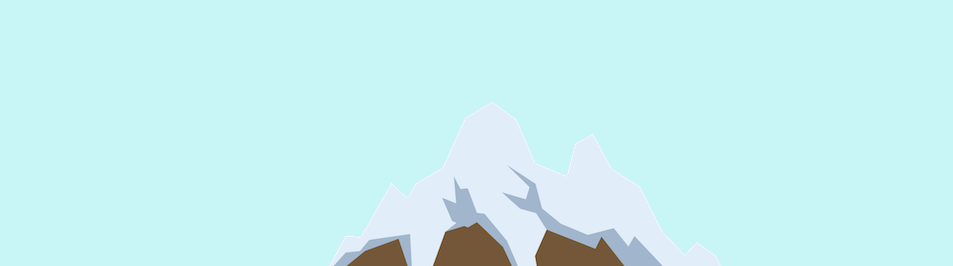
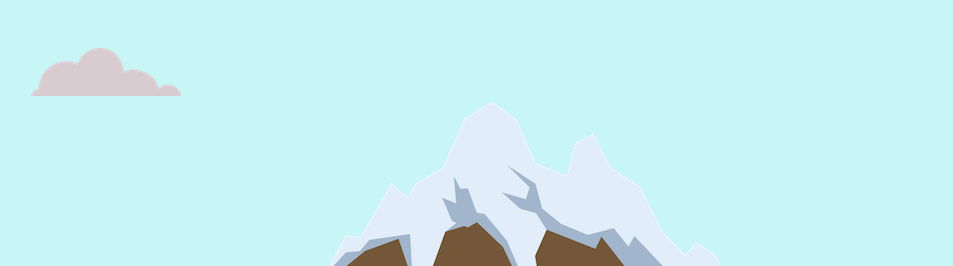
Before and after one commit to AceHunterr/My-Page, a plain HTML site: page index.html in a window 1280 px wide. Shown: the part 534-800 px from the top of the page, without its empty margins (119-1072 px from the left). Drawn offline with Linux system fonts and the light colour scheme.

Commit message:
Update index.html

```diff
--- a/index.html
+++ b/index.html
@@ -15,7 +15,7 @@
         <h1>I'm Mehul</h1>
         <h2 class="front_head_content">a programmer</h2>
         <h2 class="front_head_content">as we would like to say "Hello World!!"</h2>
-<!--         <img class="bottom-cloud"  src="cloud.png" alt="a cloud img"> -->
+        <img class="bottom-cloud"  src="cloud.png" alt="a cloud img">
         <img src="mountain.png" alt="a mountain img">
         </div>
 
```
